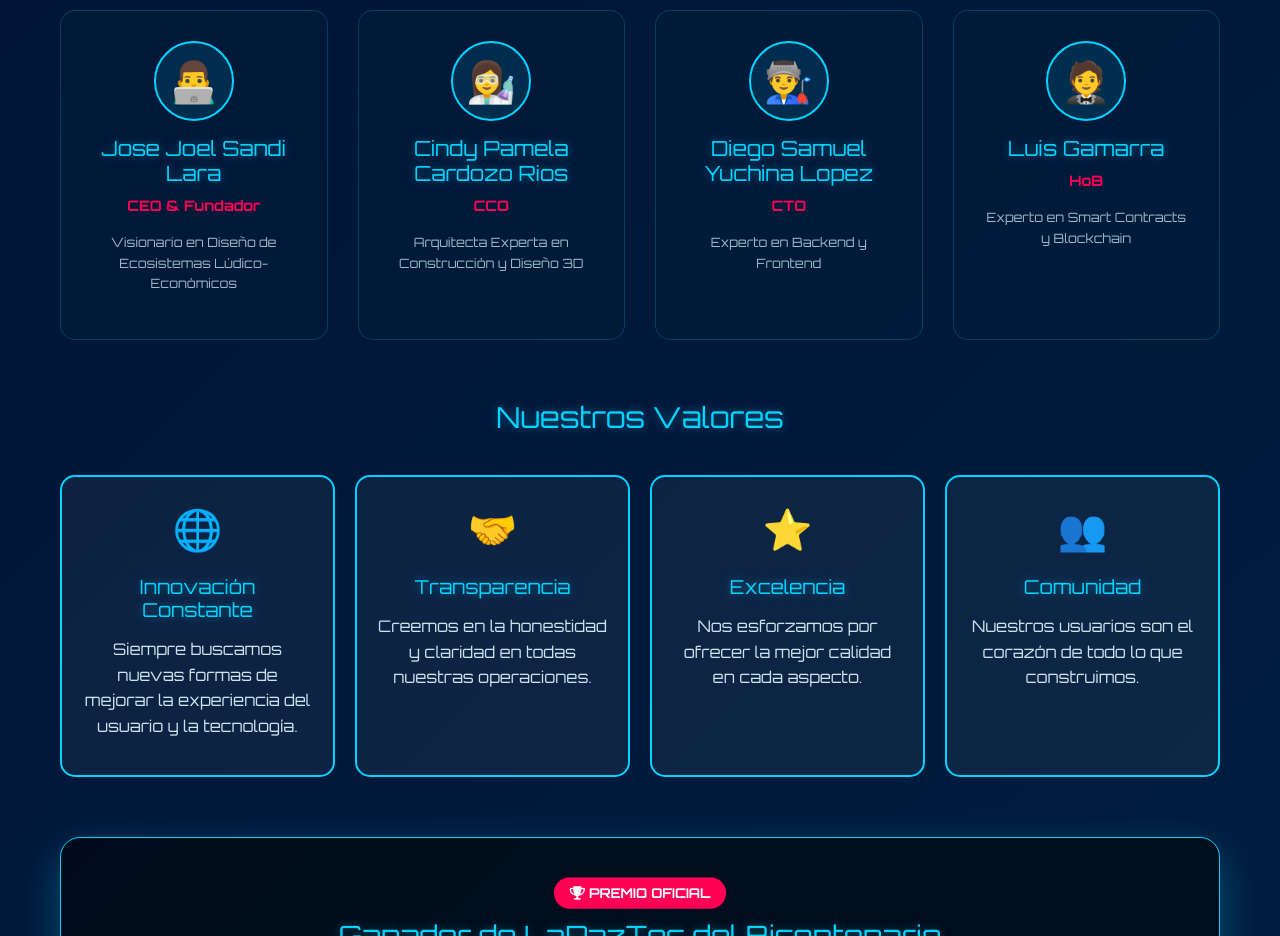
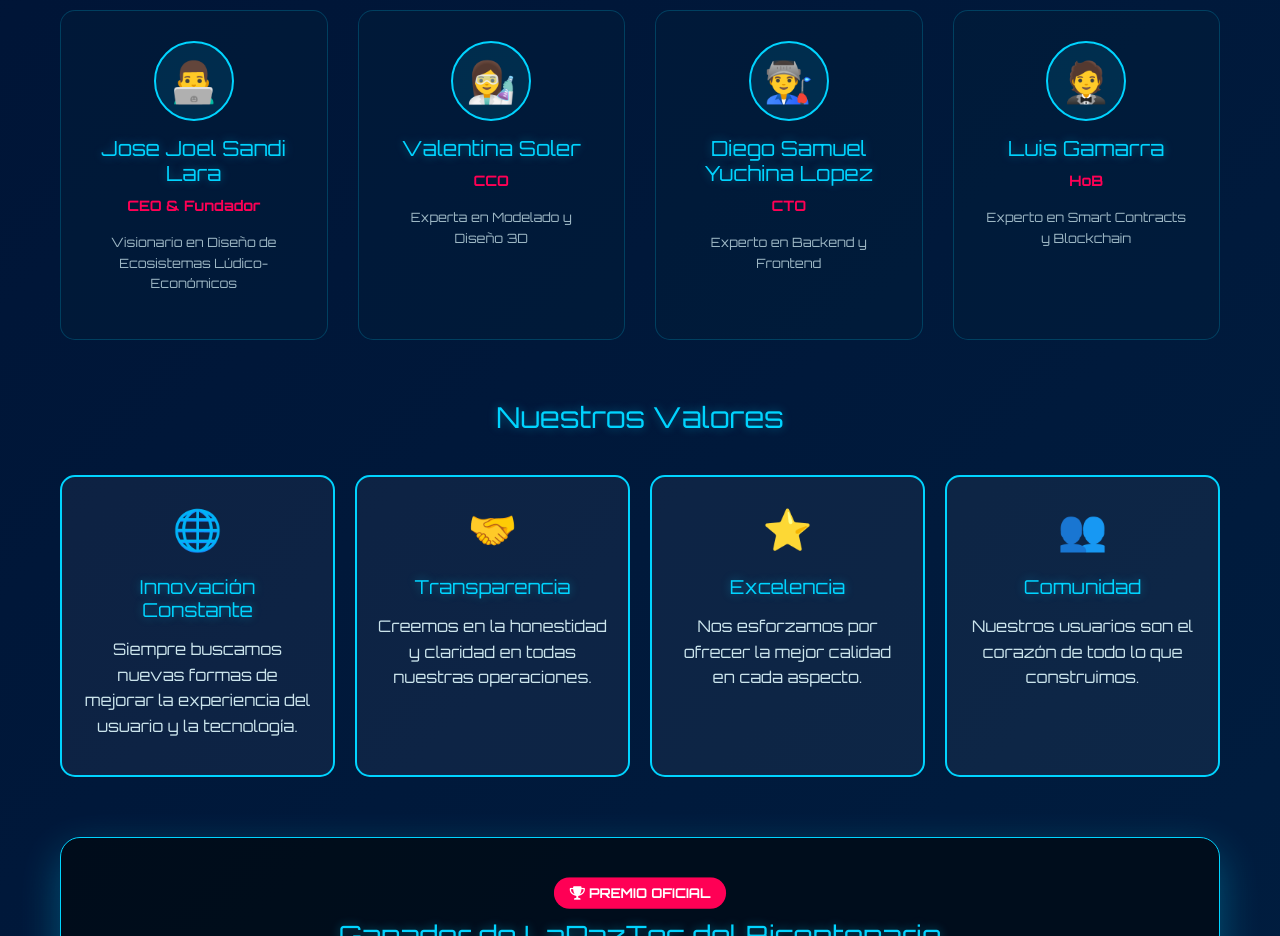
Before and after one commit to hashwar-gif/Piloto, a plain HTML site: page quienes_somos.html in a window 1280 px wide. Shown: the part 1220-2156 px from the top of the page. Drawn offline with nearby package versions, Linux system fonts and the light colour scheme.

```diff
--- a/quienes_somos.html
+++ b/quienes_somos.html
@@ -196,9 +196,9 @@
                         </div>
                         <div class="team-member">
                             <div class="member-avatar">👩‍🔬</div>
-                            <h4>Cindy Pamela Cardozo Rios</h4>
+                            <h4>Valentina Soler</h4>
                             <p class="member-role">CCO</p>
-                            <p class="member-bio">Arquitecta Experta en Construcción y Diseño 3D</p>
+                            <p class="member-bio">Experta en Modelado y Diseño 3D</p>
                         </div>
                         <div class="team-member">
                             <div class="member-avatar">👨‍🏭</div>
```
